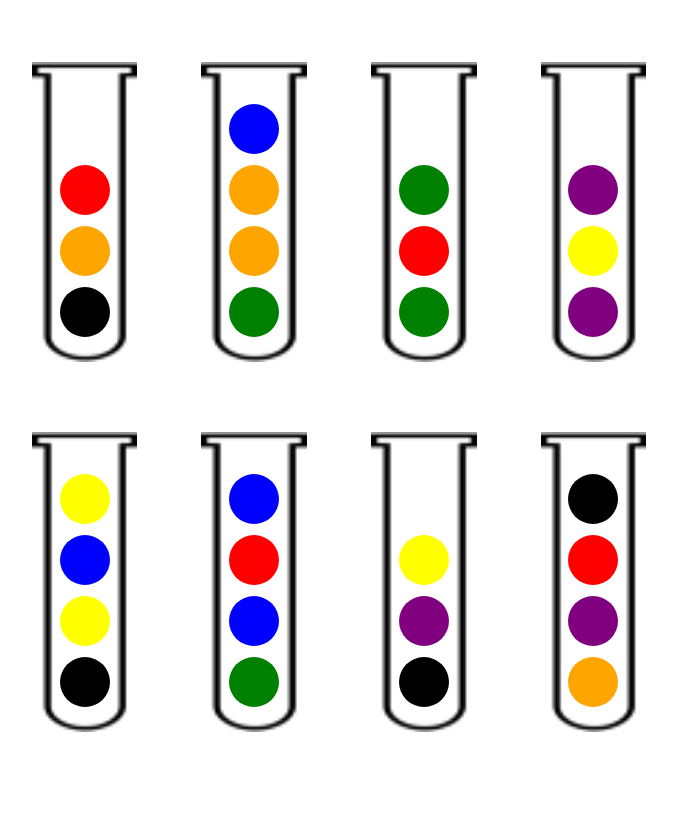
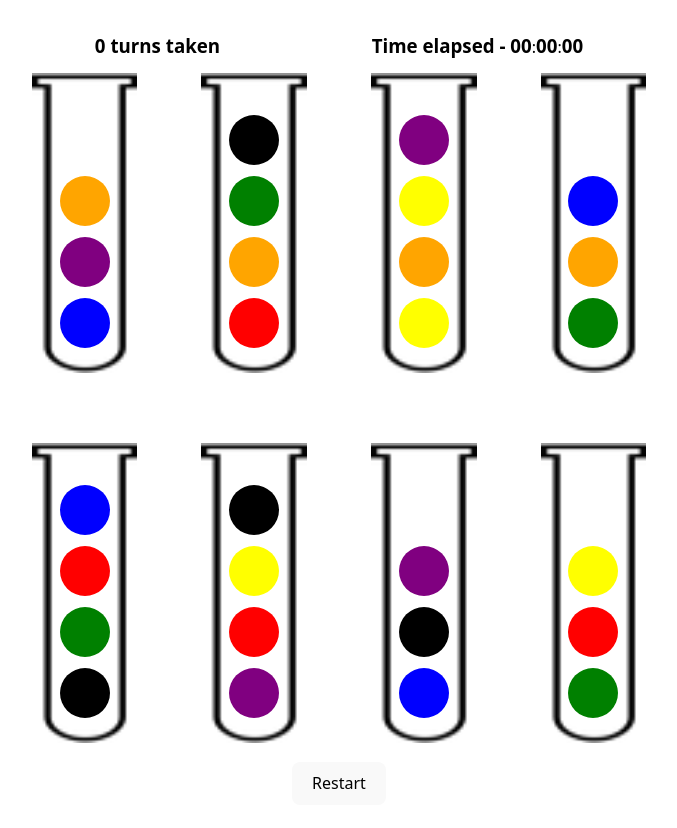
Before and after one commit to mathewacarter29/test-tube-matcher, a React (Vite) app: page / in a window 1280 px wide. Shown: the top 828 px of the page, without its empty margins (301-978 px from the left). Before the commit the page ends 800 px from the top, so only its background shows below. Built offline with nearby package versions, Linux system fonts and the light colour scheme.

Commit message:
add timer and restart button

```diff
--- a/package.json
+++ b/package.json
@@ -11,7 +11,8 @@
   },
   "dependencies": {
     "react": "^19.1.1",
-    "react-dom": "^19.1.1"
+    "react-dom": "^19.1.1",
+    "react-timer-hook": "^4.0.5"
   },
   "devDependencies": {
     "@eslint/js": "^9.33.0",
--- /dev/null
+++ b/src/components/TimerCounter/TimerCounter.module.css
@@ -0,0 +1,4 @@
+.timer span {
+    font-size: 1.17em;
+    font-weight: bold;
+}
--- /dev/null
+++ b/src/components/TimerCounter/TimerCounter.tsx
@@ -0,0 +1,35 @@
+import classes from "./TimerCounter.module.css";
+
+interface TimerProps {
+  time: TimerSettings;
+  count: number;
+}
+
+type TimerSettings = {
+  minutes: number;
+  seconds: number;
+  hours: number;
+};
+
+const TimerCounter = (props: TimerProps) => {
+  const { time, count } = props;
+
+  return (
+    <div
+      className={classes.timer}
+      style={{ display: "flex", justifyContent: "space-around", color: 'black' }}
+    >
+      <div>
+        <span>{count} turns taken</span>
+      </div>
+      <div>
+        <span>Time elapsed - </span>
+        <span>{String(time.hours).padStart(2, "0")}</span>:
+        <span>{String(time.minutes).padStart(2, "0")}</span>:
+        <span>{String(time.seconds).padStart(2, "0")}</span>
+      </div>
+    </div>
+  );
+};
+
+export default TimerCounter;
--- a/src/components/Tubes/Tubes.module.css
+++ b/src/components/Tubes/Tubes.module.css
@@ -3,4 +3,5 @@
   grid-gap: 5vw;
   grid-template-columns: 1fr 1fr 1fr 1fr;
   grid-auto-columns: 1fr;
+  padding: 1vw;
 }
--- a/src/components/Tubes/Tubes.tsx
+++ b/src/components/Tubes/Tubes.tsx
@@ -1,6 +1,8 @@
 import { useEffect, useState } from "react";
 import FilledTube, { type Ball, type Tube } from "./Tube/Tube";
 import classes from "./Tubes.module.css";
+import TimerCounter from "../TimerCounter/TimerCounter";
+import { useStopwatch } from "react-timer-hook";
 
 const Tubes = () => {
   const NUM_TUBES = 8;
@@ -25,8 +27,20 @@ const Tubes = () => {
 
   const [tubes, setTubes] = useState<Tube[]>([]);
   const [selected, setSelected] = useState<number>(-1);
+  const [count, setCount] = useState<number>(0);
+  const { seconds, minutes, hours, reset} = useStopwatch();
 
+  // at the very start, get new tube list
   useEffect(() => {
+    setNewTubes();
+  }, []);
+
+  // check for a win whenever the tubes change
+  useEffect(() => {
+    checkForWin();
+  }, [tubes]);
+
+  const getNewTubes = (): Tube[] => {
     let newTubes: Tube[] = [];
     const numColors: number = NUM_TUBES - 1;
     let allBalls: string[] = COLORS.slice(0, numColors).flatMap((color) =>
@@ -54,8 +68,12 @@ const Tubes = () => {
       }
       newTubes.push({ balls });
     }
-    setTubes(newTubes);
-  }, []);
+    return newTubes;
+  };
+
+  const setNewTubes = () => {
+    setTubes(getNewTubes());
+  };
 
   const selectTube = (index: number) => {
     setSelected((prevIndex) => {
@@ -82,15 +100,11 @@ const Tubes = () => {
         );
         newTubes[index].balls.push(top);
         setTubes(newTubes);
+        setCount(count + 1);
         return -1;
       }
     });
   };
-
-  useEffect(() => {
-    if (checkForWin()) {
-    }
-  }, [tubes]);
 
   const checkForWin = (): boolean => {
     return tubes.every((tube) => {
@@ -116,7 +130,23 @@ const Tubes = () => {
     return isTubeFull;
   };
 
+  const onClickRestart = () => {
+    setNewTubes();
+    setSelected(-1);
+    setCount(0);
+    reset();
+  };
+
   return (
+    <div>
+      <TimerCounter
+        time={{
+          hours,
+          minutes,
+          seconds,
+        }}
+        count={count}
+      />
       <div className={classes.tubes}>
         {tubes.map((tube, i) => {
           return (
@@ -131,6 +161,8 @@ const Tubes = () => {
           );
         })}
       </div>
+      <button onClick={onClickRestart}>Restart</button>
+    </div>
   );
 };
 
```
Also changed, not shown: 1 other file (tests, documents, lock files or other folders). Lines whose indentation alone changed are shown as unchanged.
